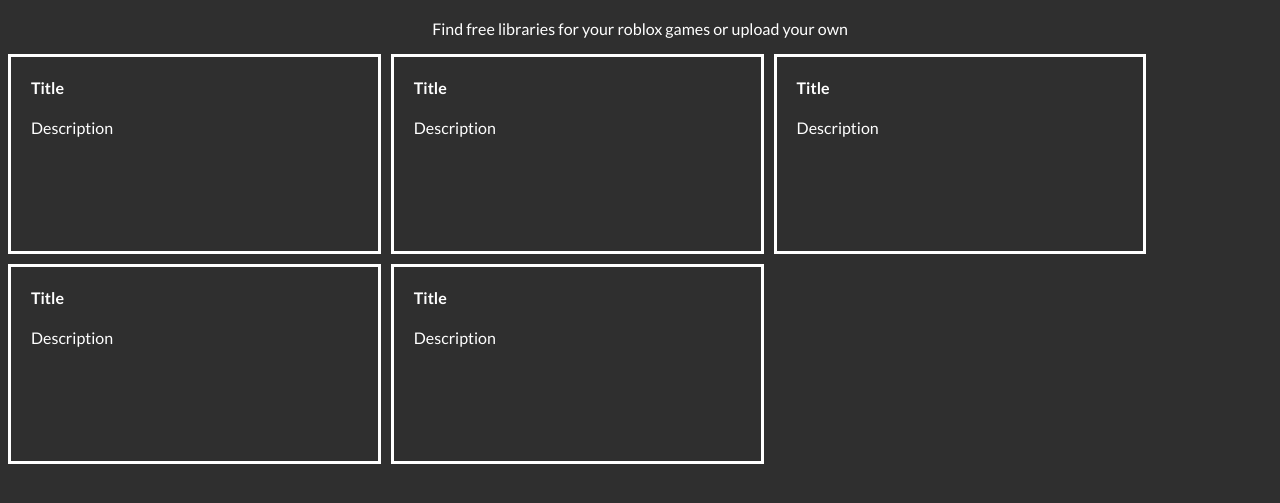
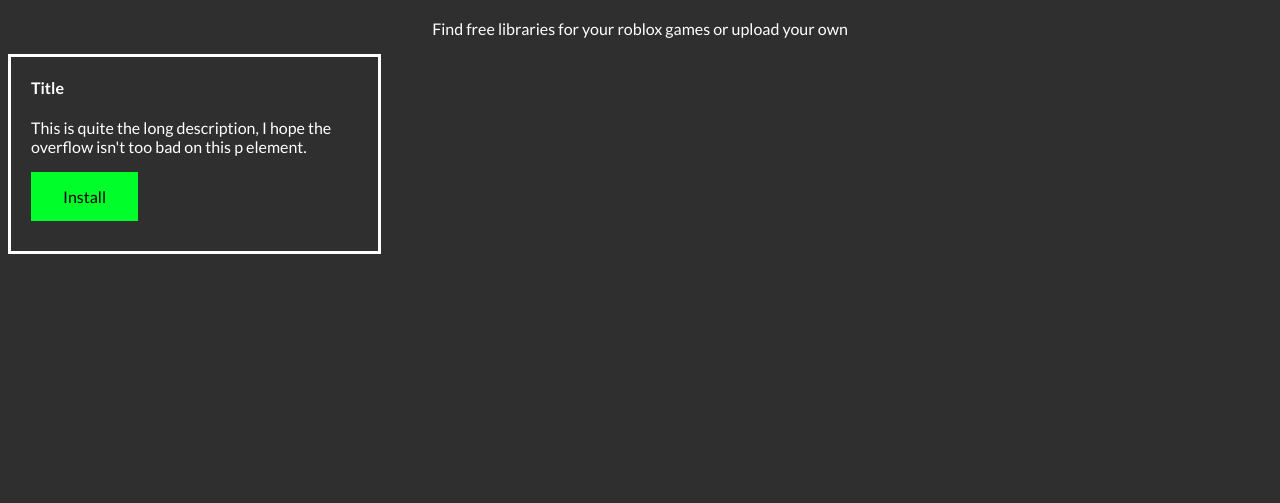
Before and after one commit to 29cmb/PackageManagerBackend, a website: page views/index.html in a window 1280 px wide. Shown: the part 63-566 px from the top of the page. Drawn offline with Linux system fonts and the light colour scheme.

Commit message:
install button

```diff
--- a/views/index.html
+++ b/views/index.html
@@ -11,24 +11,9 @@
     <p class="title">Find free libraries for your roblox games or upload your own</p>
     <div class="container">
         <div class="Library">
-            <h4>Title</h4>
-            <p>Description</p>
-        </div>
-        <div class="Library">
-            <h4>Title</h4>
-            <p>Description</p>
-        </div>
-        <div class="Library">
-            <h4>Title</h4>
-            <p>Description</p>
-        </div>
-        <div class="Library">
-            <h4>Title</h4>
-            <p>Description</p>
-        </div>
-        <div class="Library">
-            <h4>Title</h4>
-            <p>Description</p>
+            <h4 id="Title">Title</h4>
+            <p id="Description">This is quite the long description, I hope the overflow isn't too bad on this p element.</p>
+            <button id="Install">Install</button>
         </div>
     </div>
 </body>
--- a/views/styles/index.css
+++ b/views/styles/index.css
@@ -24,3 +24,17 @@
     border-style: solid;
     padding-left: 20px;
 }
+
+.Library #Install {
+    background-color: rgb(0, 255, 42);
+    border: none;
+    color: rgb(0, 0, 0);
+    padding: 15px 32px;
+    text-align: center;
+    display: inline-block;
+    font-size: 16px;
+}
+
+.Library #Install:hover {
+    background-color: rgb(41, 255, 202);
+}
```
